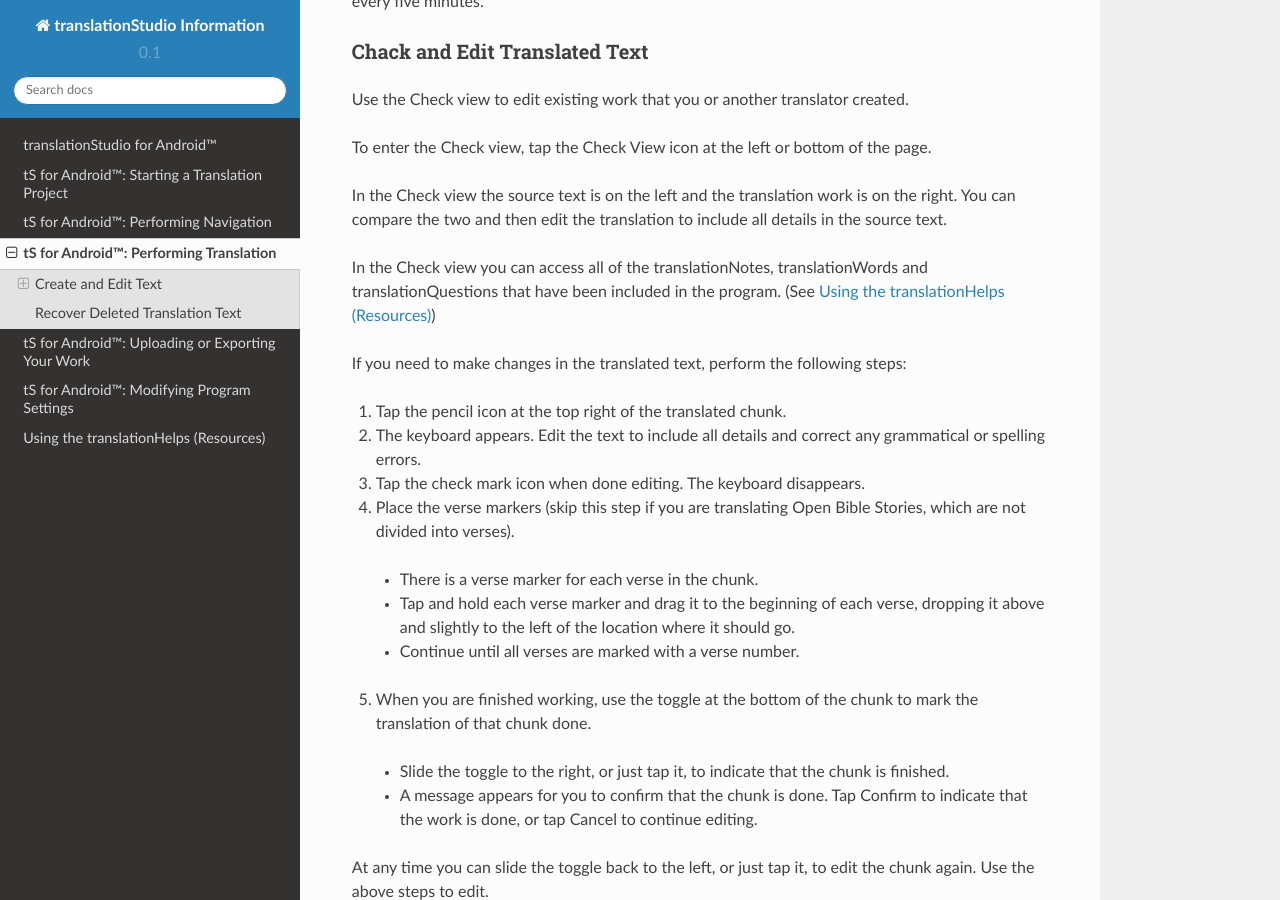
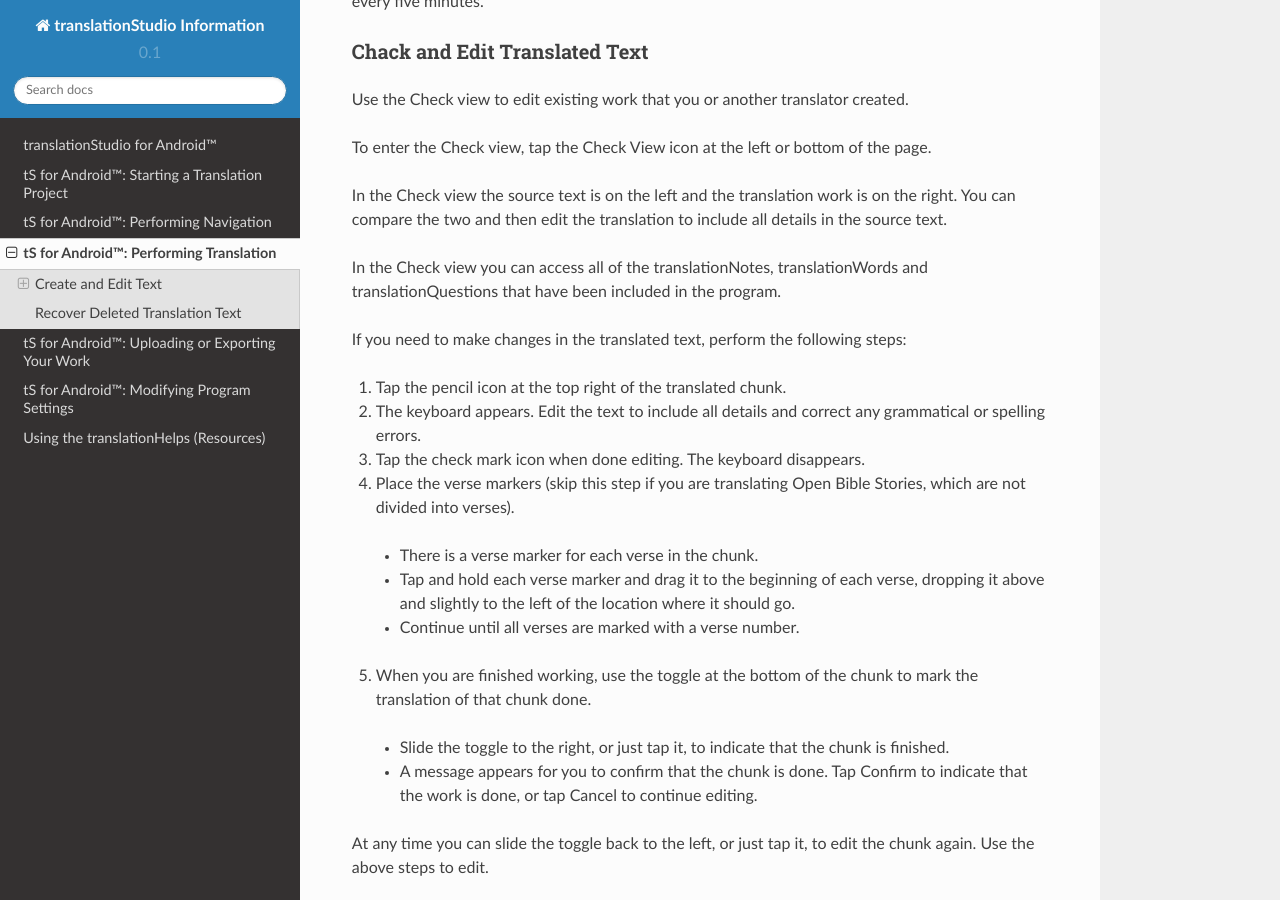
Before and after one commit to unfoldingWord-dev/translationStudio-Info, a Sphinx documentation site: the page built from docs/tTranslate.rst, in a window 1280 px wide and 900 px high, scrolled down 1674 px. Built offline with Sphinx 7.4.7 and the Read the Docs theme 2.0.0, drawn with Linux system fonts in a browser that asks for light colours; pages that are not in the unit, such as notebooks, are missing from menus.

Commit message:
Update tTranslate.rst

```diff
--- a/docs/tTranslate.rst
+++ b/docs/tTranslate.rst
@@ -73,7 +73,7 @@ To enter the Check view, tap the Check View icon at the left or bottom of the pa
 
 In the Check view the source text is on the left and the translation work is on the right. You can compare the two and then edit the translation to include all details in the source text.
 
-In the Check view you can access all of the translationNotes, translationWords and translationQuestions that have been included in the program. (See :ref:`Helps`)
+In the Check view you can access all of the translationNotes, translationWords and translationQuestions that have been included in the program.
 
 If you need to make changes in the translated text, perform the following steps:
 
```
